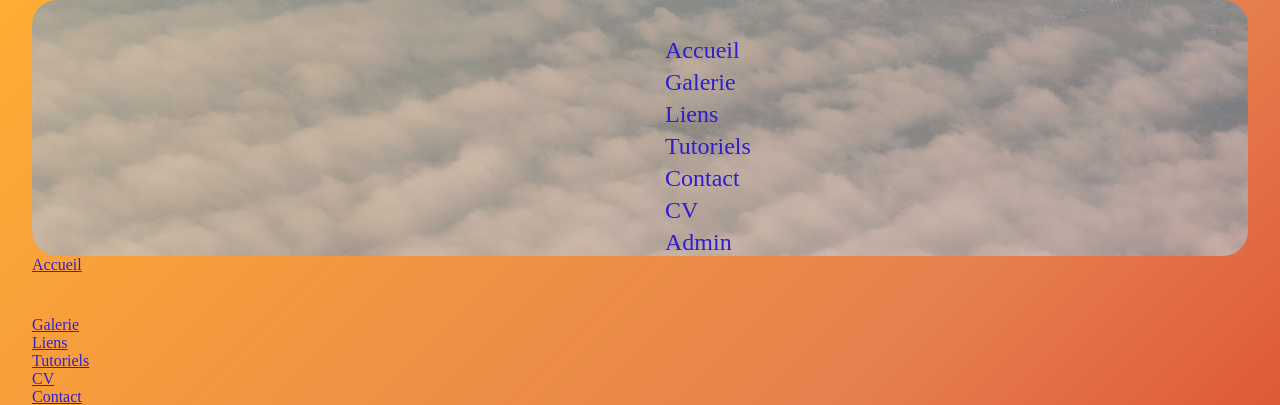
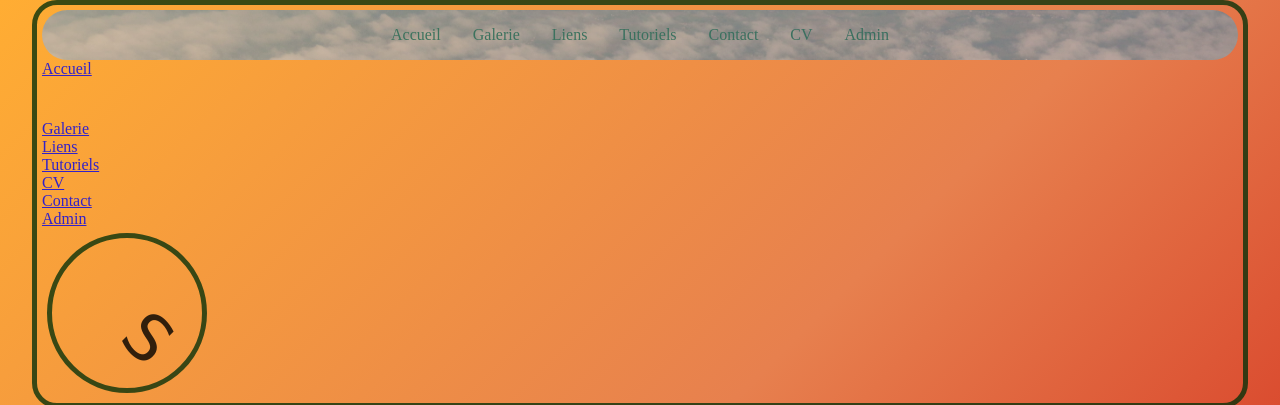
Before and after one commit to SashaKlash/SashaKlash.github.io, a PHP site: page /index.php in a window 1280 px wide. Shown: the top 405 px of the page. Run offline with PHP 8.4, Linux system fonts and the light colour scheme; a stand-in replaces the project's code that opens the database connection.

Commit message:
modification menu

```diff
--- a/portefolio-construction/css/style.css
+++ b/portefolio-construction/css/style.css
@@ -15,13 +15,15 @@ body{
 /* Barre de navigation */
 
 nav#menu{
+    display: flex;
+    position: relative;
     background-image:url(../images/20210811_IMG_0683\(2\).JPG);
     background-repeat: no-repeat;
     background-size: cover;
-    width:auto;
+    width:100%;
+    min-height: 50px;
     box-sizing: border-box;
     text-align: center;
-    height: minmax(75px, auto);
     align-items: center;
     justify-content: center;
     position: sticky;
@@ -39,23 +41,20 @@ nav#menu2{
     position: sticky;
 }
 
-#menu ul{
-    display:inline-grid;
+#menu a{
+    float:right;
     color: #0e6966;
     list-style-type: none;
-}
-
-#menu ul li {
     position:relative;
     padding: 1em;
     flex-wrap: wrap;
+    cursor:pointer;
+    text-decoration: none;
 }
 
 #menu ul li a{
-    cursor:pointer;
     position:absolute;
     transition:0.5s;
-    text-decoration: none;
     padding: 0 5px;
     line-height: 1.5em;
     font-size: 1.5em;
@@ -92,7 +91,7 @@ nav#menu2{
     font-family: cursive,sans-serif;
 }
 
-.cartouche{
+header{
     width:auto;
     height: minmax(30vh, auto);
     border: solid 5px #09330a;
--- a/portefolio-construction/import/menu.php
+++ b/portefolio-construction/import/menu.php
@@ -1,13 +1,11 @@
 <nav id="menu">
-     <ul>
-        <li><a href="./?pg=home" class="nav" id="">Accueil</a></li>
-        <li><a href="./?pg=photo" class="nav" id="">Galerie</a></li>
-        <li><a href="./?pg=lien" class="nav" id="">Liens</a></li>
-        <li><a href="./?pg=tuto" class="nav" id="">Tutoriels</a></li>
-        <li><a href="./?pg=contact" class="nav" id="">Contact</a></li>
-        <li><a href="./?pg=cv" class="nav" id="">CV</a></li>
-        <li><a href="./?pg=admin" class="nav" id="">Admin</a></li>
-    </ul>
+        <a href="./?pg=home" class="nav" id="">Accueil</a>
+        <a href="./?pg=photo" class="nav" id="">Galerie</a>
+        <a href="./?pg=lien" class="nav" id="">Liens</a>
+        <a href="./?pg=tuto" class="nav" id="">Tutoriels</a>
+        <a href="./?pg=contact" class="nav" id="">Contact</a>
+        <a href="./?pg=cv" class="nav" id="">CV</a>
+        <a href="./?pg=admin" class="nav" id="">Admin</a>
  </nav>
 
  <nav id="menu2">
```
Lines whose indentation alone changed are shown as unchanged.
